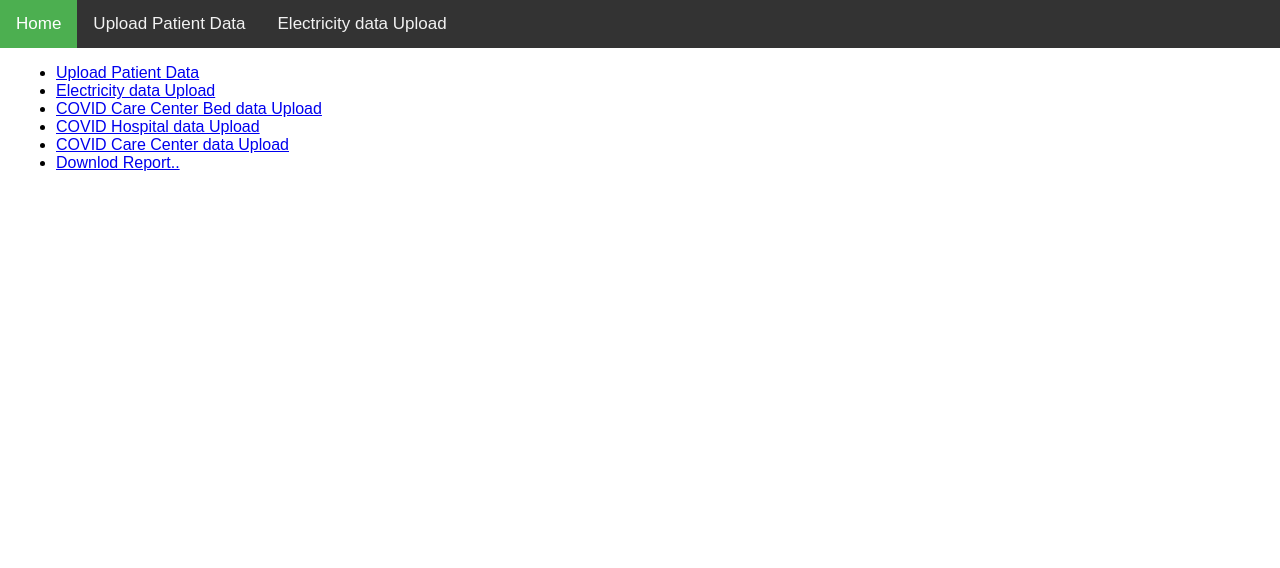
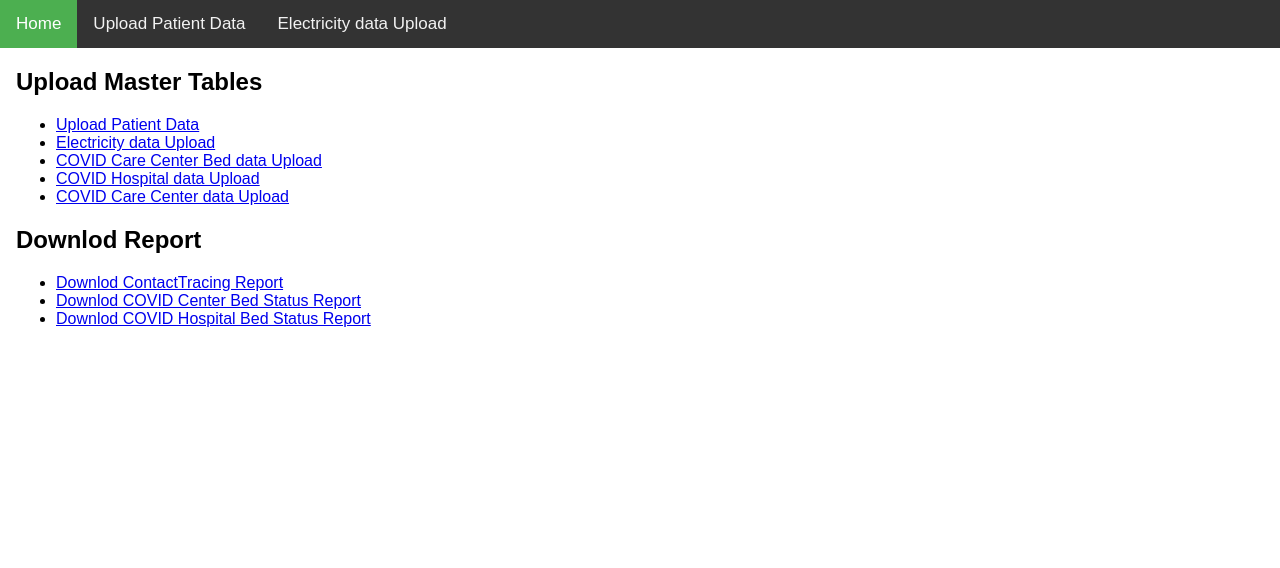
Before and after one commit to tejakundaikar/covidmanagement, a PHP site: page / in a window 1280 px wide. Shown: the part 118-686 px from the top of the page. Run offline with PHP 8.4, Linux system fonts and the light colour scheme.

Commit message:
restructuring page in two parts : upload and Download

```diff
--- a/index.php
+++ b/index.php
@@ -1,6 +1,5 @@
 <?php
 include 'page_structure_content.php';
-
 ?>
 
 <!DOCTYPE html>
@@ -20,13 +19,21 @@ include 'page_structure_content.php';
         </div>
 
         <div style="padding-left:16px">
+            <h2>Upload Master Tables</h2>
             <ul>
                 <li><a href=paitent_data_upload.php>Upload Patient Data </a></li>
                 <li><a href=electricity_data_upload.php>Electricity data Upload</a> </li>
                 <li><a href=covid_care_bed_data_upload.php> COVID Care Center Bed data Upload</a> </li>
                 <li><a href=covid_hospital_data_upload.php>COVID Hospital data Upload</a> </li>
                 <li><a href=covid_care_center_data_upload.php>COVID Care Center data Upload</a> </li>
-  <li><a href=downloadContactTracingReport.php>Downlod Report..</a> </li>
+            </ul>
+            <h2>Downlod Report</h2>
+            <ul>
+                <li><a href=downloadContactTracingReport.php>Downlod ContactTracing Report</a></li>
+                <li><a href=downloadCovidCenterBedStatusReport.php>Downlod COVID Center Bed Status Report</a></li>
+                <li><a href=downloadHospitalCenterBedStatusReport.php>Downlod COVID Hospital Bed Status Report</a></li>
+            </ul>
+
 
         </div>
 
```
Lines whose indentation alone changed are shown as unchanged.
